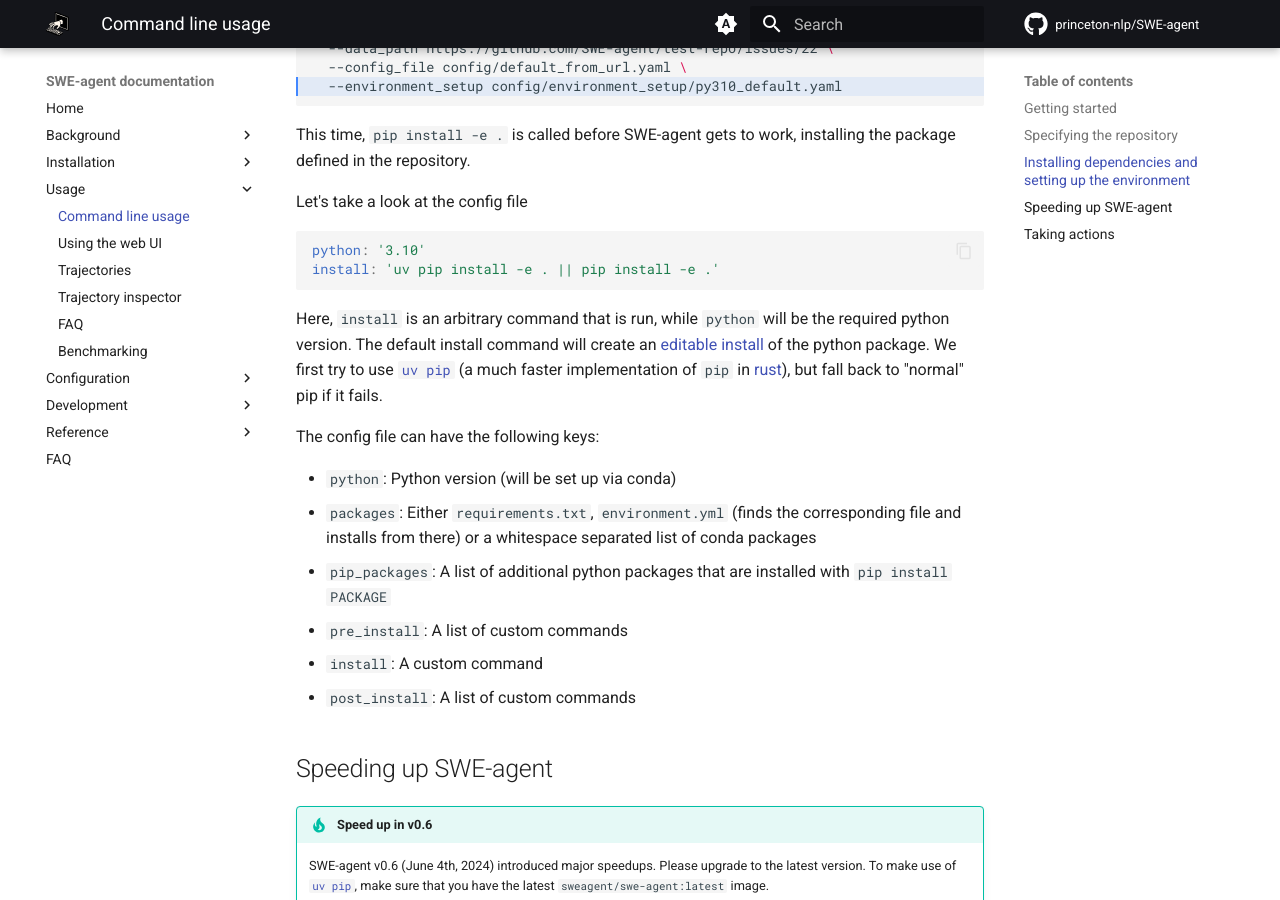
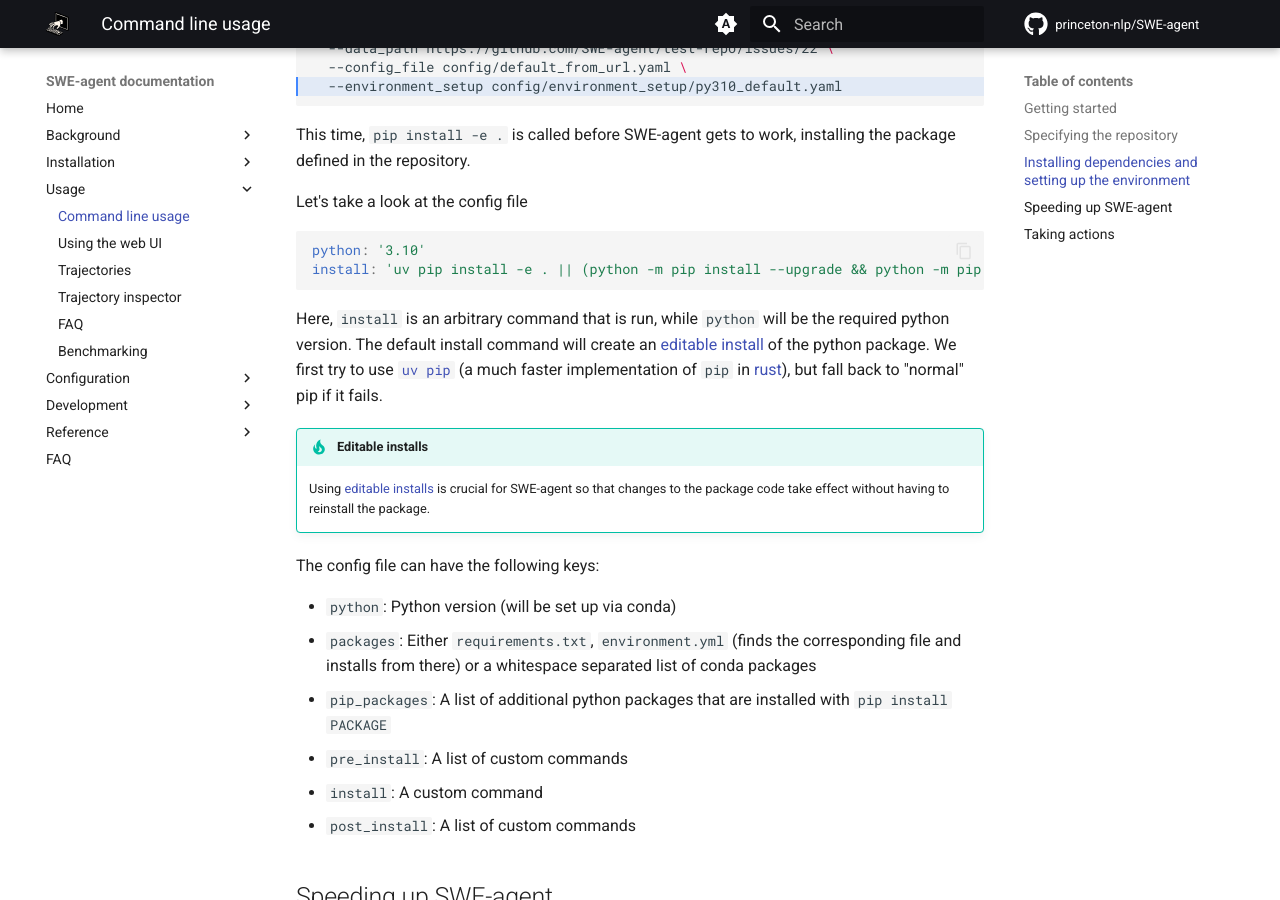
Before and after one commit to princeton-nlp/SWE-agent, an MkDocs documentation site: the page built from docs/usage/cl_tutorial.md, in a window 1280 px wide and 900 px high, scrolled down 2797 px. Built offline with MkDocs 1.6.1 and Material for MkDocs 9.7.7, drawn with Linux system fonts in a browser that asks for light colours; comment, search, counter and statistics services are not loaded.

Commit message:
Do upgrade

````diff
--- a/docs/usage/cl_tutorial.md
+++ b/docs/usage/cl_tutorial.md
@@ -103,12 +103,16 @@
 
 ```yaml
 python: '3.10'
-install: 'uv pip install -e . || pip install -e .'
+install: 'uv pip install -e . || (python -m pip install --upgrade && python -m pip install -e .)'
 ```
 
 Here, `install` is an arbitrary command that is run, while `python` will be the required python version.
 The default install command will create an [editable install][] of the python package.
 We first try to use [`uv pip`][uv] (a much faster implementation of `pip` in [rust][]), but fall back to "normal" pip if it fails.
+
+!!! tip "Editable installs"
+    Using [editable installs][editable install] is crucial for SWE-agent so that
+    changes to the package code take effect without having to reinstall the package.
 
 [editable install]: https://setuptools.pypa.io/en/latest/userguide/development_mode.html
 [uv]: https://pypi.org/project/uv/
````
Also changed, not shown: 1 other file.
